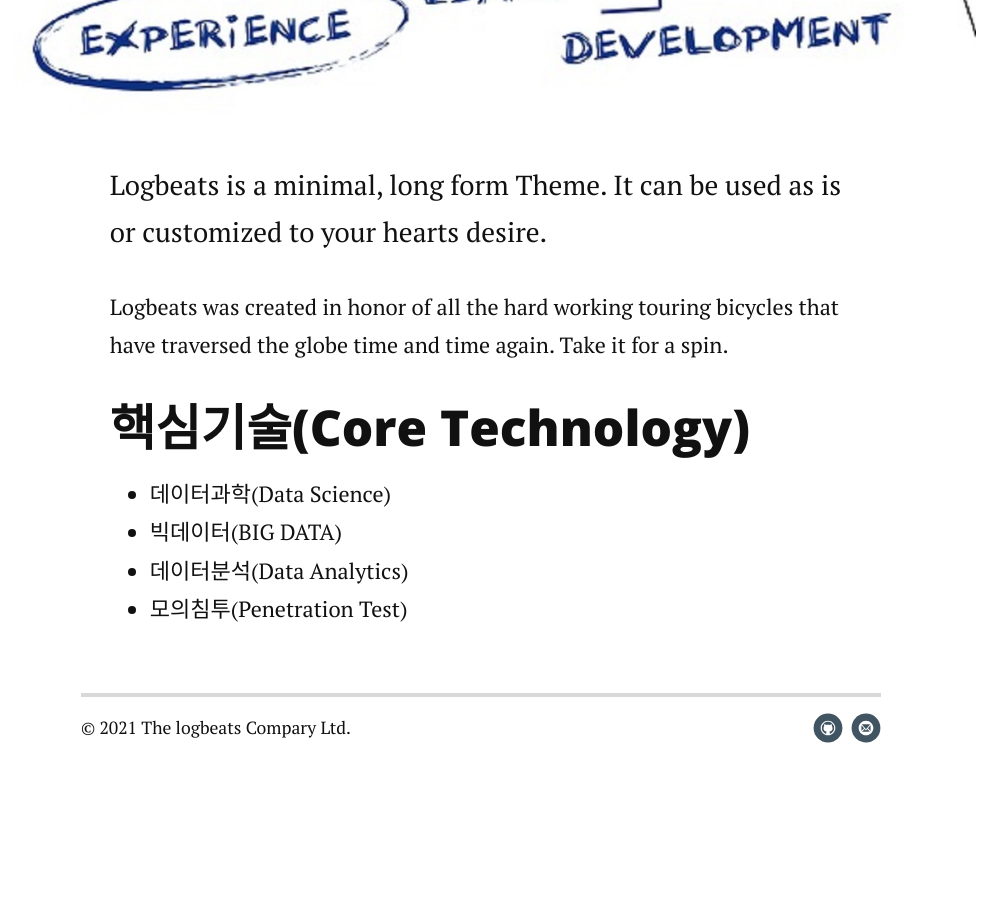
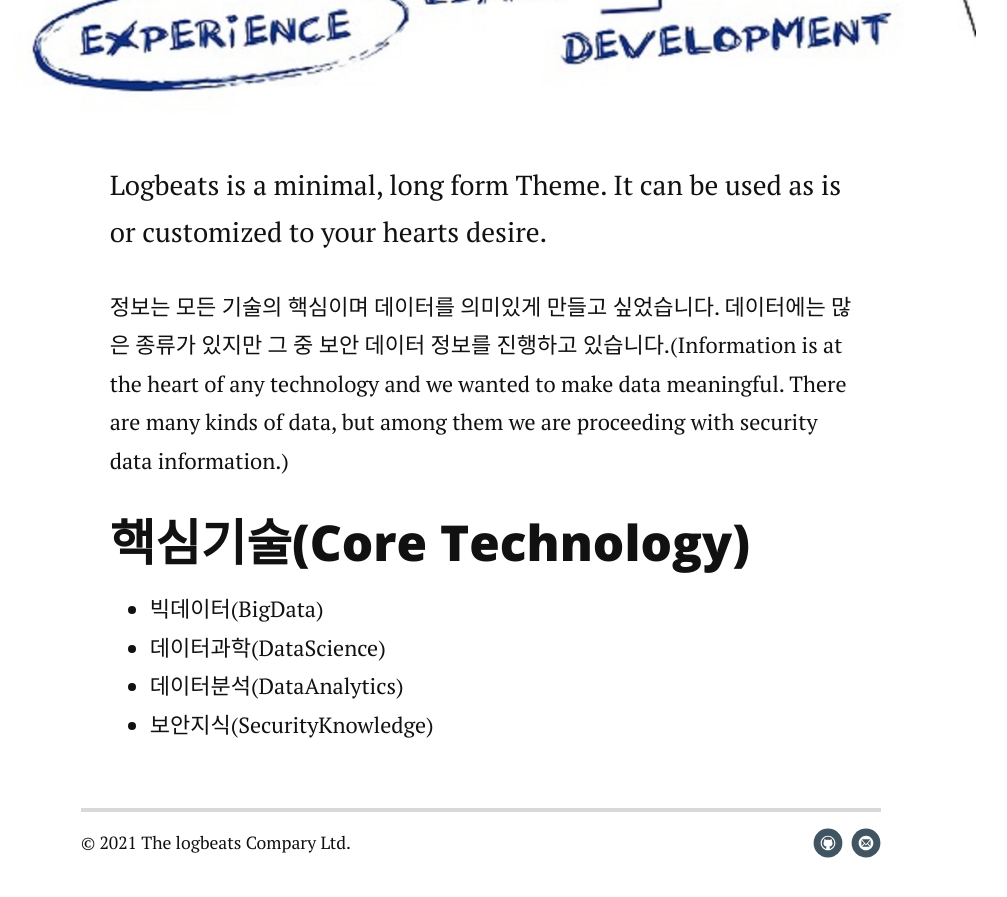
Before and after one commit to logbeats/logbeats.github.io, a Jekyll site: the page built from about.md, in a window 1280 px wide and 900 px high, scrolled down 1078 px. Shown: the top 897 px of the window, without its empty margins (159-1166 px from the left). Built offline with Jekyll 4.4.1, drawn with Linux system fonts in a browser that asks for light colours; nearby versions of some CDN libraries; before the commit the page ends 1863 px from its top, so only the background shows below that.

Commit message:
about up

```diff
--- a/about.md
+++ b/about.md
@@ -7,12 +7,12 @@ title: About Logbeats
 	<h1 class="pageTitle">About Logbeats</h1>
 	<img src="{{ '/assets/img/TRAINING.jpg' }}" alt="">
 	<p class="intro">Logbeats is a minimal, long form Theme. It can be used as is or customized to your hearts desire.</p>
-	<p>Logbeats was created in honor of all the hard working touring bicycles that have traversed the globe time and time again. Take it for a spin.</p>
+	<p>정보는 모든 기술의 핵심이며 데이터를 의미있게 만들고 싶었습니다. 데이터에는 많은 종류가 있지만 그 중 보안 데이터 정보를 진행하고 있습니다.(Information is at the heart of any technology and we wanted to make data meaningful. There are many kinds of data, but among them we are proceeding with security data information.)</p>
 	<h2>핵심기술(Core Technology)</h2>
 	<ul>
-		<li>데이터과학(Data Science)</li>
-        <li>빅데이터(BIG DATA)</li>
-  		<li>데이터분석(Data Analytics)</li>
-        <li>모의침투(Penetration Test)</li>
+	    <li>빅데이터(BigData)</li>
+		<li>데이터과학(DataScience)</li>
+  		<li>데이터분석(DataAnalytics)</li>
+        <li>보안지식(SecurityKnowledge)</li>
   	</ul>
 </div>
```
